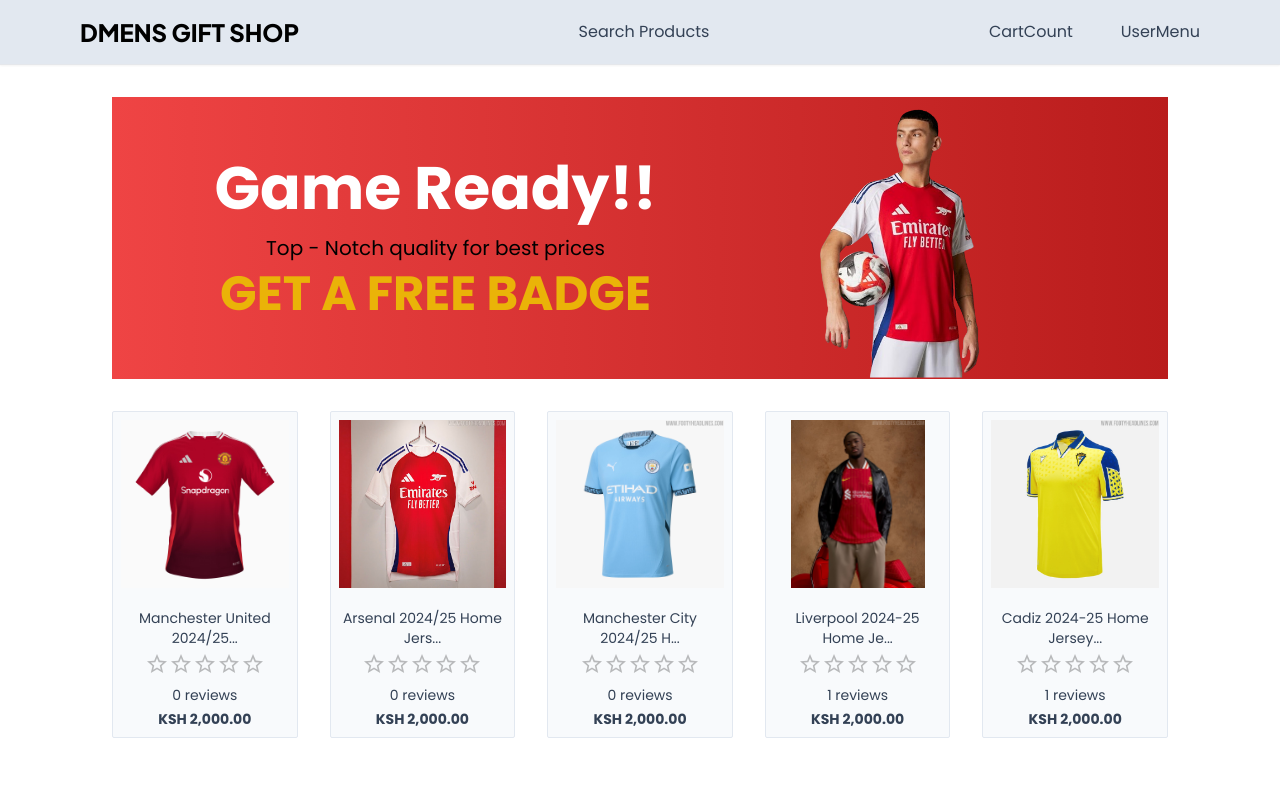
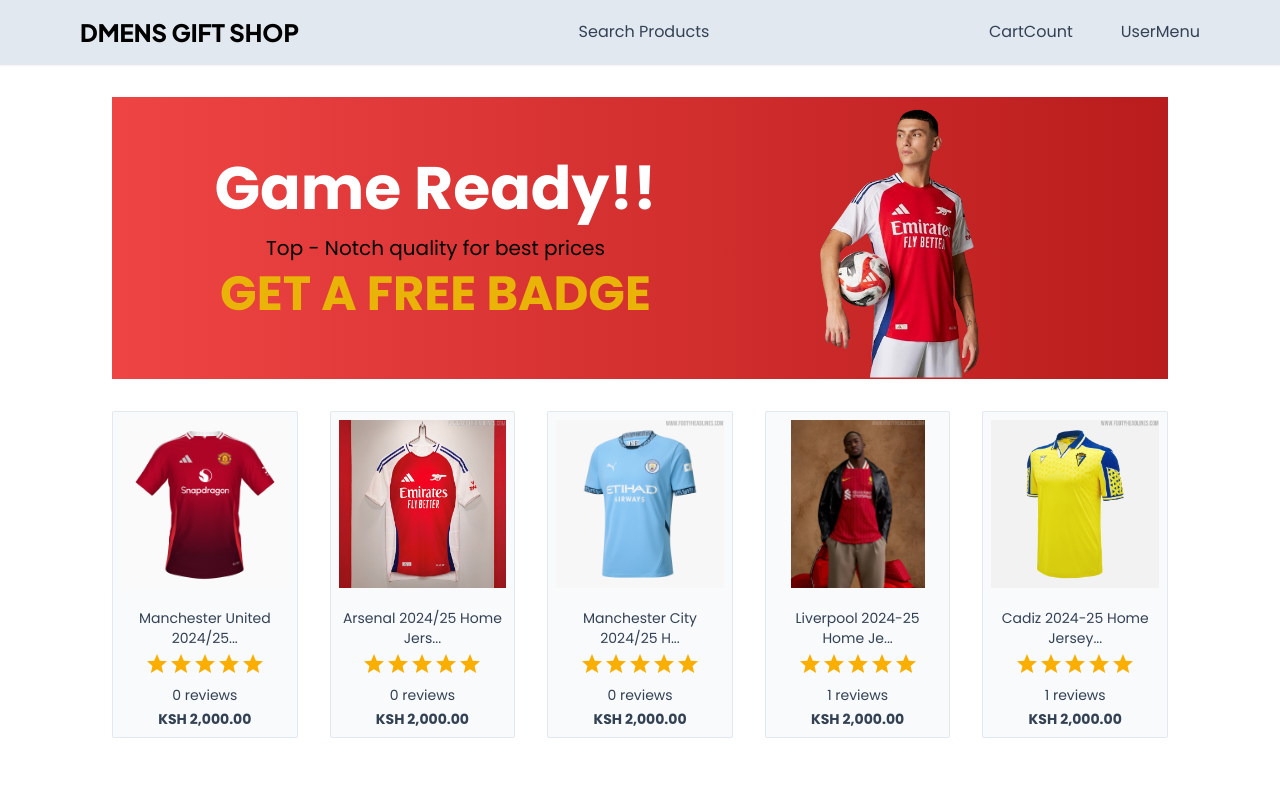
Before and after one commit to DenzelMswazi/dmens, a Next.js app: page / in a window 1280 px wide. Shown: the top 800 px of the page. Built offline with nearby package versions, Linux system fonts and the light colour scheme.

Commit message:
Add product rating value

```diff
--- a/app/components/products/ProductCard.tsx
+++ b/app/components/products/ProductCard.tsx
@@ -25,7 +25,7 @@
               {truncateText(data.name)}
            </div>
             <div>
-                <Rating />
+                <Rating value={5}/>
             </div>
             <div>{data.reviews.length} reviews</div>
             <div className="font-semibold">{formatPrice(data.price)}</div>
```
